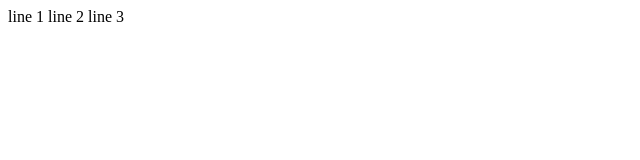
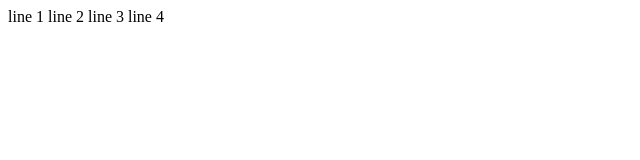
Before and after one commit to mdedgjonaj/Integration.Git.Test1, a plain HTML site: page Index.html in a window 1280 px wide. Shown: the full height of the page, 0-640 px from the left. Drawn offline with Linux system fonts and the light colour scheme.

Commit message:
B-11971 test

```diff
--- a/Index.html
+++ b/Index.html
@@ -7,5 +7,6 @@
     line 1
     line 2
     line 3
+    line 4
 </body>
 </html>
```
